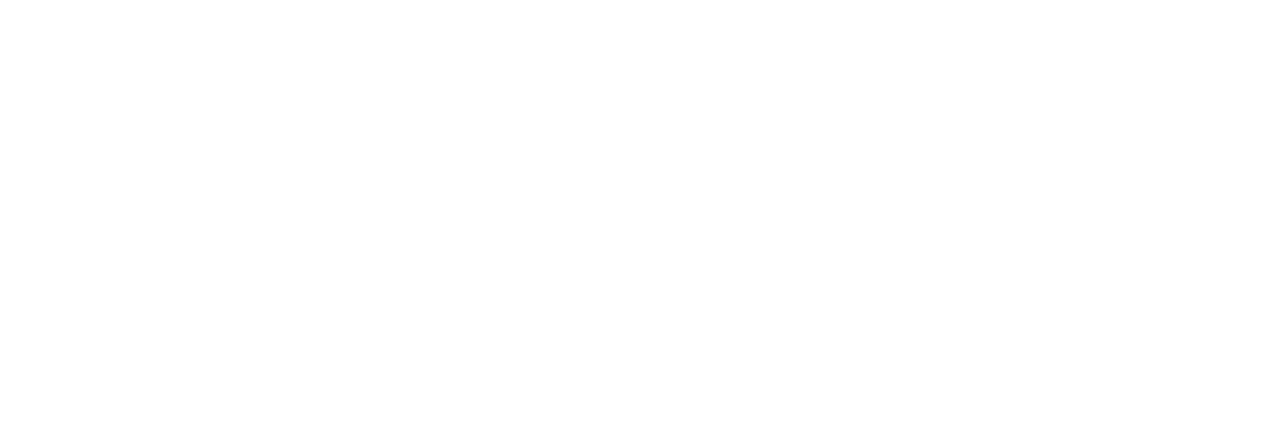
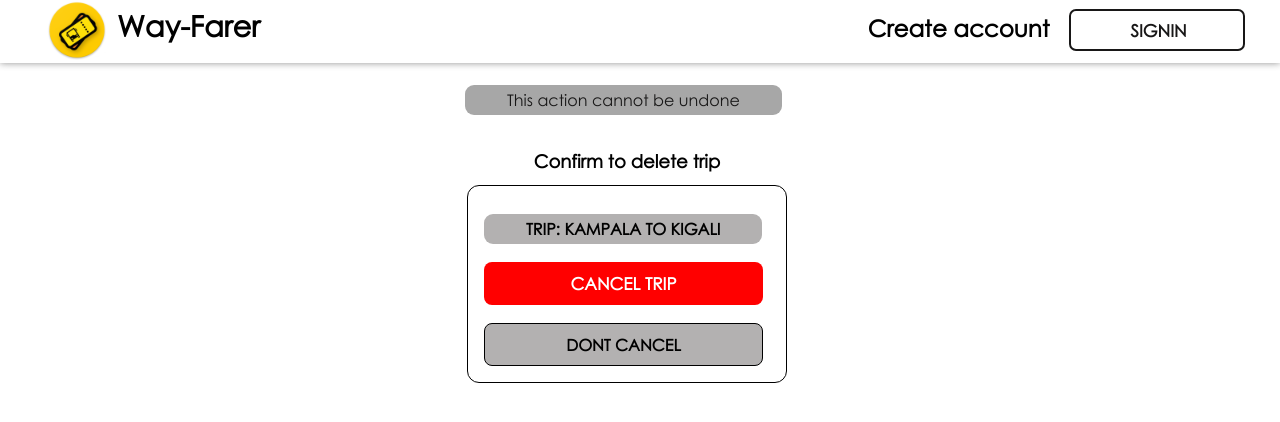
Before and after one commit to amkayondo/Way-Farer, a plain HTML site: page UI/admin/trip_del.html in a window 1280 px wide. Drawn offline with Linux system fonts and the light colour scheme.

Commit message:
add to f

```diff
--- a/UI/admin/trip_del.html
+++ b/UI/admin/trip_del.html
@@ -9,6 +9,22 @@
     <link rel="stylesheet" href="../css/app.css">
 </head>
 <body>
-
+<div id="adm-nav"></div>
+<div class="deltp--ctn">
+    <div class="tpi">This action cannot be undone </div>
+    <div class="delt">
+        <div class="deltp">
+            Confirm to delete trip
+        </div>
+        <div class="dlet">
+            <div id="tp--nme">TRIP: KAMPALA TO KIGALI</div>
+            <button id="deltp">CANCEL TRIP</button>
+            <a href="./index.html">
+            <button id="undo">DONT CANCEL</button>
+            </a>
+        </div>
+    </div>
+</div>
+<script src="../js/admin.js"></script>
 </body>
 </html>
--- a/UI/css/app.css
+++ b/UI/css/app.css
@@ -336,7 +336,14 @@ label.ctlt {
     background: #01fd68;
     height: 48px;
 }
-button#cantp {
+#cantp {
+    width: 301px;
+    font-size: 17px;
+    height: 48px;
+    border: 1px solid;
+    background: #fff;
+}
+#cantptw {
     width: 301px;
     font-size: 17px;
     height: 48px;
@@ -386,3 +393,79 @@ div#nav-login {background: white;height: 62px;box-shadow: 0 0 5px #888888;}
     left: 50%;
     margin-left: -344px;
 }
+
+.deltp--ctn {
+    margin-top: 85px;
+    position: absolute;
+    background: aqua;
+    width: 100%;
+}
+
+.tpi {
+    background-color: #a7a7a7;
+    width: fit-content;
+    padding: 5px;
+    padding-left: 42px;
+    padding-right: 42px;
+    border-radius: 9px;
+    color: #181717;
+    position: absolute;
+    left: 50%;
+    margin-left: -175px;
+}
+
+.delt {
+    background: white;
+    width: 320px;
+    padding: 13px;
+    position: absolute;
+    left: 50%;
+    margin-left: -186px;
+    margin-top: 52px;
+}
+
+.deltp {
+    width: 100%;
+    text-align: center;
+    font-size: 18px;
+    font-weight: 900;
+}
+
+div#tp--nme {
+    background-color: #b3b1b1;
+    width: fit-content;
+    padding: 5px;
+    padding-left: 42px;
+    padding-right: 42px;
+    border-radius: 9px;
+    color: #000;
+    font-weight: 900;
+    margin-top: 12px;
+}
+
+button#deltp {
+    width: 279px;
+    height: 43px;
+    margin-top: 18px;
+    background: red;
+    font-weight: 900;
+    color: #fff;
+    font-size: 17px;
+}
+
+button#undo {
+    width: 279px;
+    height: 43px;
+    margin-top: 18px;
+    font-weight: 900;
+    font-size: 16px;
+    border: 1px solid;
+    background: #b3b1b1;
+}
+
+.dlet {
+    border: 1px solid;
+    padding: 16px;
+    border-radius: 12px;
+    margin-top: 13px;
+}
--- a/UI/js/admin.js
+++ b/UI/js/admin.js
@@ -1,6 +1,7 @@
 const adminNav = document.getElementById('adm-nav');
 const newtrip = document.getElementById('cretp');
-const cancel = document.getElementById('cantp');
+const gohome = document.getElementById('cantp');
+const cancel = document.getElementById('cantptw');
 
 adminNav.innerHTML = `
 <a href="index.html"><div class="ntlg"><img src="../images/logo2.png" alt="Way Farer logo" class="ntlg-img">
@@ -15,9 +16,13 @@ adminNav.innerHTML = `
 </div>`
 
 newtrip.addEventListener('click', () => {
-    location = './trips.html';
+    location = './trip.html';
+});
+
+gohome.addEventListener('click', () => {
+    location = './index.html';
 });
 
 cancel.addEventListener('click', () => {
-    location = './index.html';
+location = './trip_del.html';
 });
```
Also changed, not shown: UI/admin/trip.html (+3 -1 lines).
